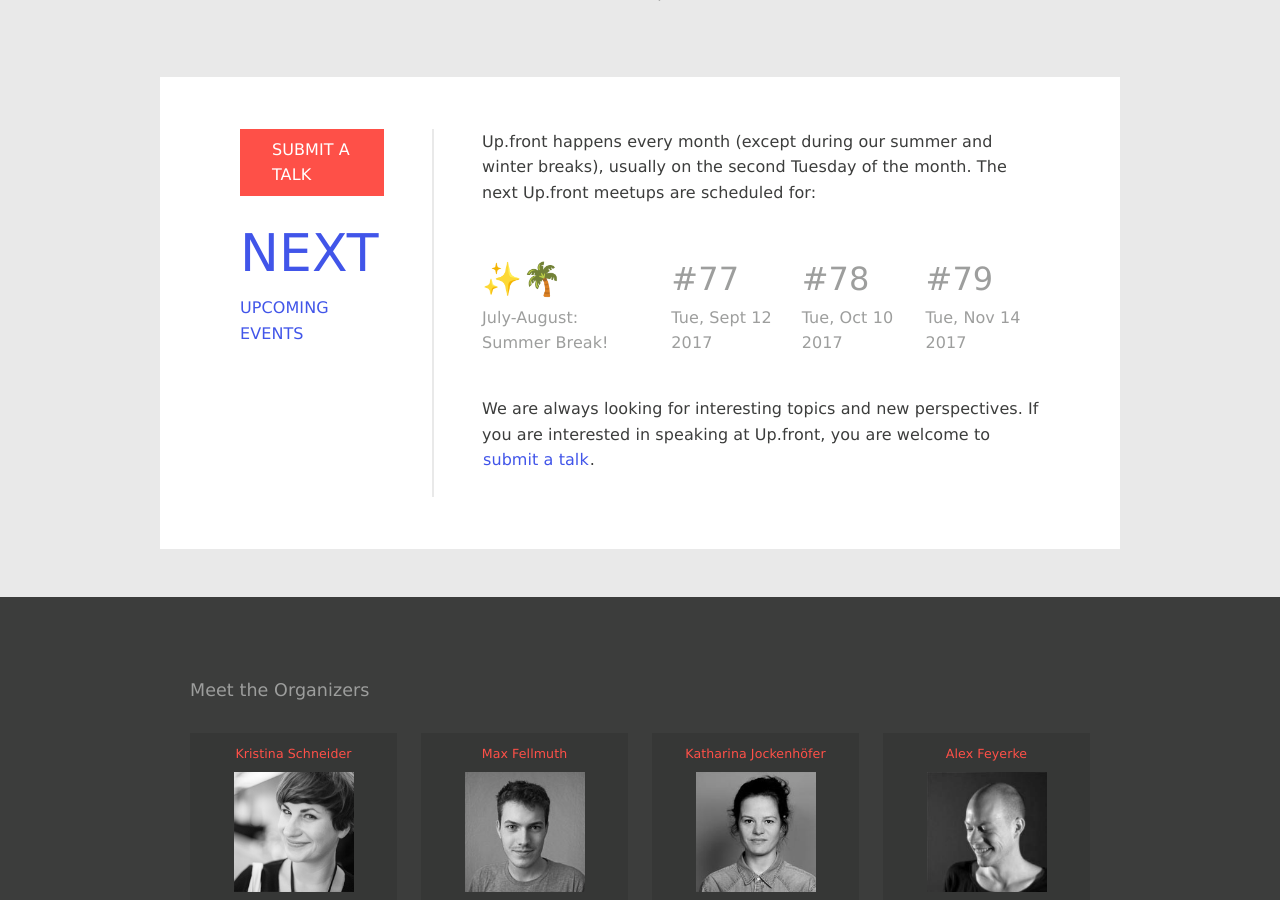
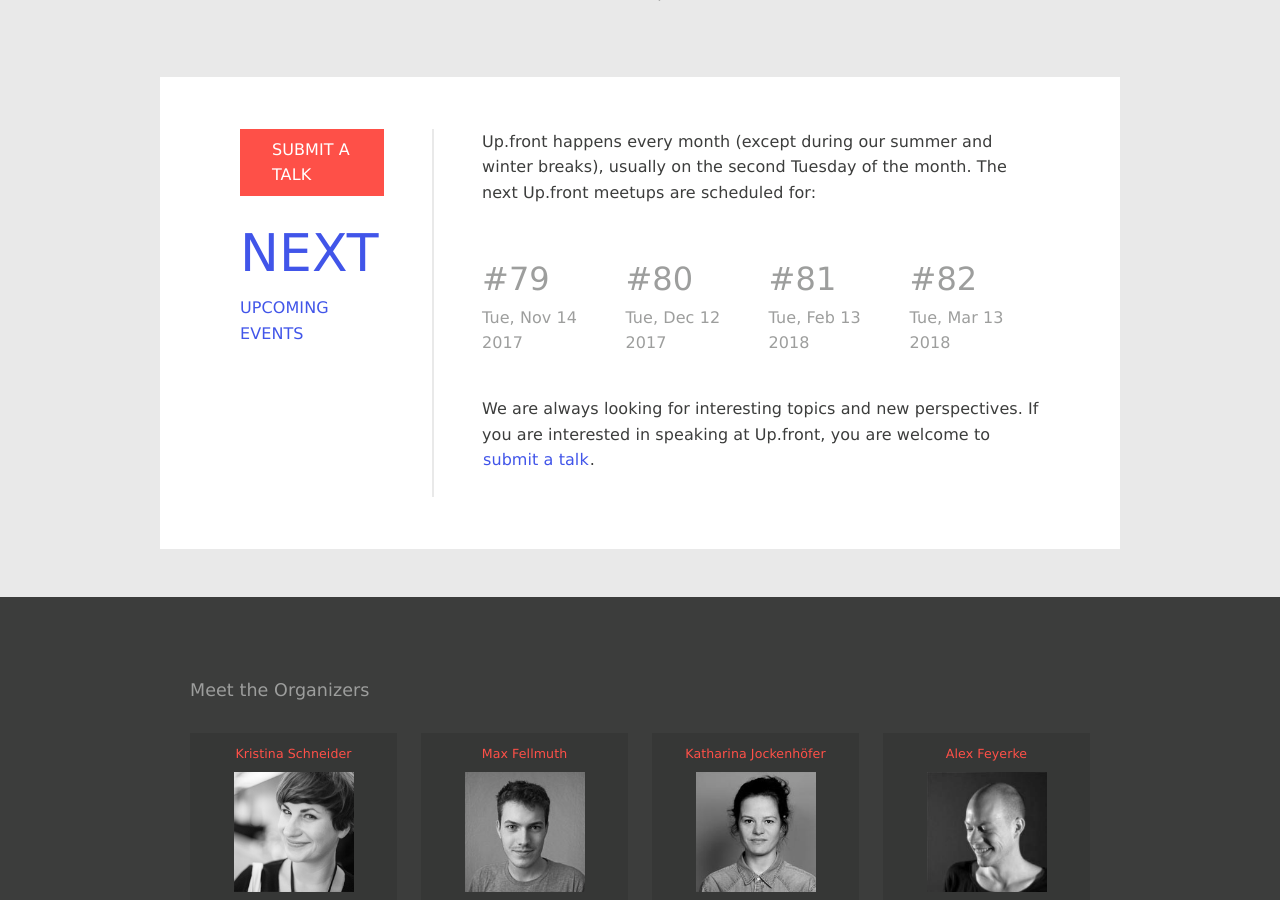
Before and after one commit to upfrontug/upfrontug.github.io, a Jekyll site: the page built from index.html, in a window 1280 px wide and 900 px high, scrolled down 2599 px. Built offline with Jekyll 4.4.1, drawn with Linux system fonts in a browser that asks for light colours; a script that is not in the unit is left out.

Commit message:
update list of upcoming events

```diff
--- a/_includes/list-of-upcoming-events.html
+++ b/_includes/list-of-upcoming-events.html
@@ -3,20 +3,20 @@
 </p>
 <ul class="list-next-events">
   <li>
-    <span>✨🌴</span>
-    July-August: Summer Break!
+    <span>#79</span>
+    Tue, Nov 14 2017
   </li>
   <li>
-    <span>#77</span>
-    Tue, Sept 12 2017
+    <span>#80</span>
+    Tue, Dec 12 2017
   </li>
   <li>
-    <span>#78</span>
-    Tue, Oct 10 2017
+    <span>#81</span>
+    Tue, Feb 13 2018
   </li>
   <li>
-    <span>#79</span>
-    Tue, Nov 14 2017
+    <span>#82</span>
+    Tue, Mar 13 2018
   </li>
 </ul>
  <script type="text/javascript">
```
